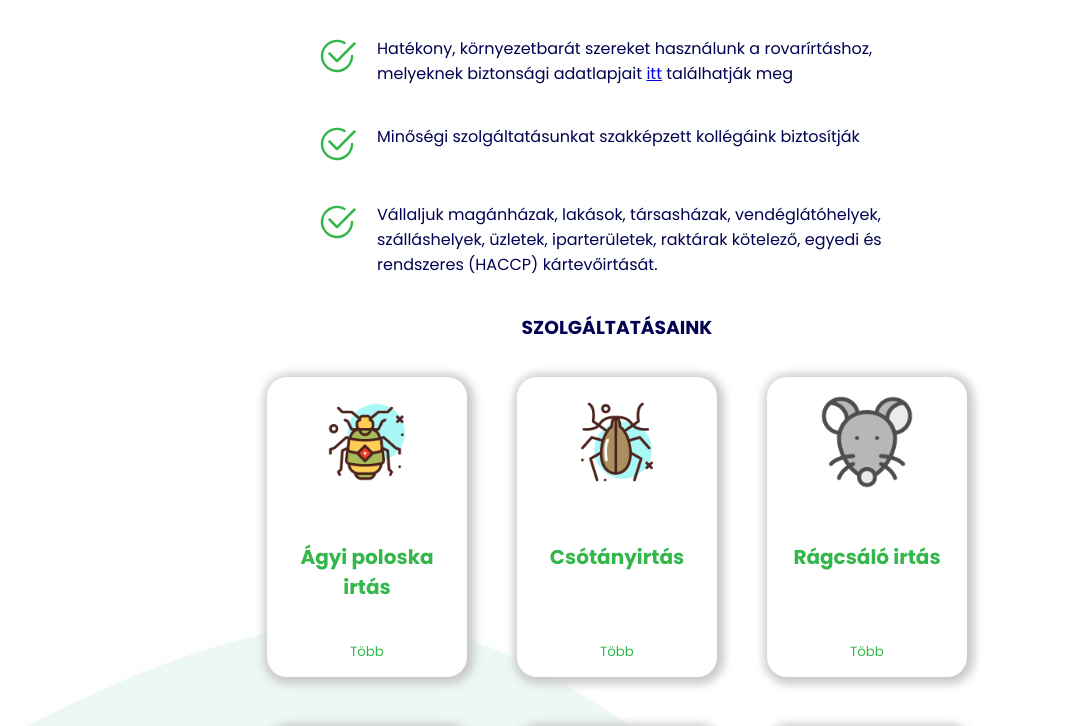
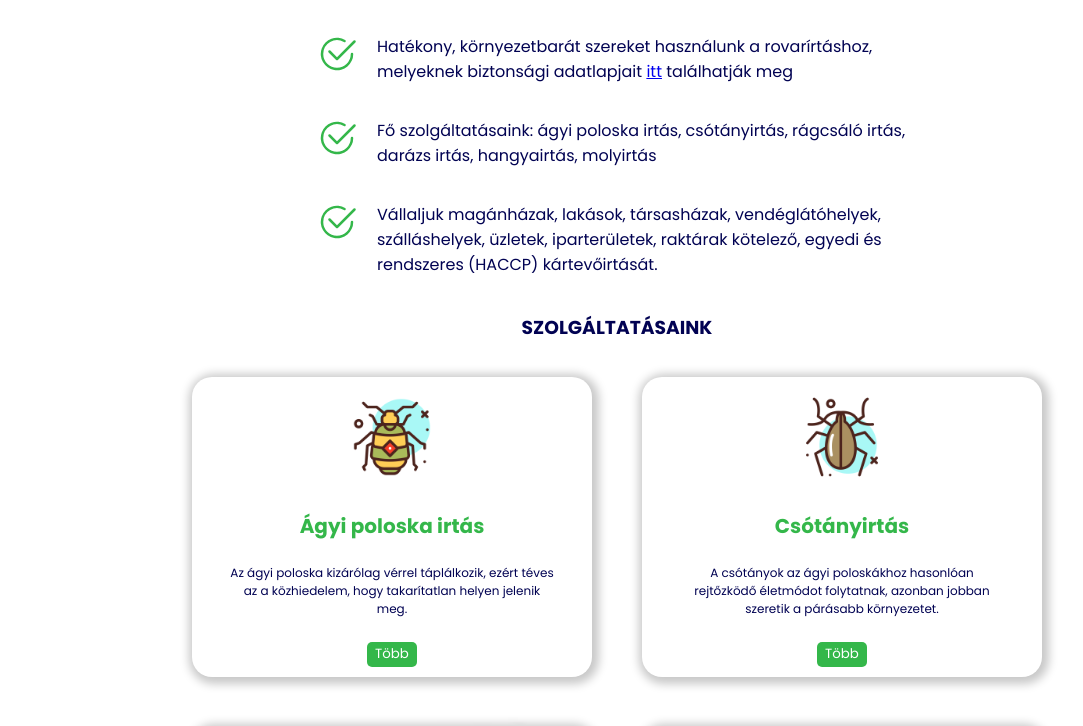
Before and after one commit to buikrisz/frugi, a React (Create React App) app: page / in a window 1280 px wide. Shown: the part 2105-2831 px from the top of the page, without its empty margins (23-1106 px from the left). Built offline with nearby package versions, Linux system fonts and the light colour scheme.

Commit message:
services section rework

```diff
--- a/src/components/PestChooseUs/PestChooseUs.css
+++ b/src/components/PestChooseUs/PestChooseUs.css
@@ -229,6 +229,7 @@
     }
 
     .pestChooseUsSection .content .rightContent {
+        gap: 10px;
         width: 325px;
     }
 
--- a/src/components/PestChooseUs/PestChooseUs.jsx
+++ b/src/components/PestChooseUs/PestChooseUs.jsx
@@ -30,7 +30,7 @@ function ChooseUs() {
                     <h3>Legjobb minőségű szolgáltatásokat biztosítjuk kártevő problémáira!</h3>
                     <div className="listItem">
                         <BsCheck2Circle className='check' />
-                        <h4>Figyelembe vesszük ügyfeleink biztonságát és elégedettségét</h4>
+                        <h4>Szakképzett kollégáink minőségi szolgáltatást biztosítanak, ügyfeleink elégedettségét és biztonságát szem előtt tartva</h4>
                     </div>
                     <div className="listItem">
                         <BsCheck2Circle className='check' />
@@ -38,7 +38,7 @@ function ChooseUs() {
                     </div>
                     <div className="listItem">
                         <BsCheck2Circle className='check' />
-                        <h4>Minőségi szolgáltatásunkat szakképzett kollégáink biztosítják</h4>
+                        <h4>Fő szolgáltatásaink: ágyi poloska irtás, csótányirtás, rágcsáló irtás, darázs irtás, hangyairtás, molyirtás</h4>
                     </div>
                     <div className="listItem">
                         <BsCheck2Circle className='check' />
--- a/src/components/PestServiceCard/PestServiceCard.css
+++ b/src/components/PestServiceCard/PestServiceCard.css
@@ -1,17 +1,18 @@
 .serviceCard {
     display: flex;
     flex-direction: column;
-    justify-content: center;
+    justify-content: space-between;
     align-items: center;
-    gap: 50px;
+    gap: 10px;
     height: 300px;
-    width: 200px;
+    width: 400px;
+    padding: 10px 20px;
     border-radius: 20px;
-    box-shadow: 2px 2px 10px 5px rgb(200, 200, 200);
+    box-shadow: 2px 2px 10px 5px #c8c8c8;
     background-color: #fff;
     color: #34b74a;
     cursor: pointer;
-    transition: 0.5s;
+    transition: 0.2s;
 }
 
 .serviceCard img {
@@ -21,11 +22,30 @@
 
 .serviceCard h4 {
     width: 90%;
-    height: 50px;
     font-size: 20px;
     text-align: center;
+}
+
+.serviceCard h6 {
+    width: 90%;
+    font-size: 12px;
+    color: #010252;
+    font-weight: 400;
+    text-align: center;
+}
+
+.serviceCard button {
+    height: 25px;
+    width: 50px;
+    background-color: #34b74a;
+    color: #fff;
+    border-radius: 5px;
 }
 
 .serviceCard:hover button {
     text-decoration: underline;
 }
+
+.serviceCard:hover {
+    box-shadow: 0px 0px 10px 5px #ababab;
+}
--- a/src/components/PestServiceCard/PestServiceCard.jsx
+++ b/src/components/PestServiceCard/PestServiceCard.jsx
@@ -1,12 +1,13 @@
 import React from 'react';
 import './PestServiceCard.css';
 
-function ServiceCard({ id, img, title, setShowDetails }) {
+function ServiceCard({ id, img, title, intro, setShowDetails }) {
 
 	return (
 		<div className='serviceCard' onClick={() => setShowDetails({ show: true, id })}>
 			<img src={img} alt={img} />
 			<h4>{title}</h4>
+			<h6>{intro}</h6>
 			<button>Több</button>
 		</div>
 	)
--- a/src/components/PestServices/PestServices.jsx
+++ b/src/components/PestServices/PestServices.jsx
@@ -11,7 +11,8 @@ import epuletek from '../../images/epuletek.png';
 
 function Services() {
     const services = [
-        {id:0, img: agyipoloska, title: "Ágyi poloska irtás", intro: ``, text: `Az ágyi poloska kizárólag vérrel táplálkozik, ezért téves az a közhiedelem, hogy
+        {id:0, img: agyipoloska, title: "Ágyi poloska irtás", intro: `Az ágyi poloska kizárólag vérrel táplálkozik, ezért téves az a közhiedelem, hogy
+        takarítatlan helyen jelenik meg.`, text: `Az ágyi poloska kizárólag vérrel táplálkozik, ezért téves az a közhiedelem, hogy
         takarítatlan helyen jelenik meg. Rozsdabarna színű 4-8 mm hosszú, szipókás
         rovar. Az ivarérett nőstény ágyi poloska naponta 2-3 petét rak, melyből 10-14 nap
         alatt kelnek ki a lárvák. Az ágyi poloska rejtőzködő életmódjának köszönhetően
@@ -33,7 +34,8 @@ function Services() {
         csótányokhoz hasonlóan az ágyi poloskák ellen pete állapotban hatékonyan
         nem lehet fellépni, ezért célszerű az első kezelés után 10-14 nappal - az újabb
         ágyi poloska nemzedék kikelése után – kártevőirtást végrehajtani.`},
-        {id:1, img: csotany, title: "Csótányirtás", intro: ``, text: `A csótányok az ágyi poloskákhoz hasonlóan rejtőzködő életmódot folytatnak,
+        {id:1, img: csotany, title: "Csótányirtás", intro: `A csótányok az ágyi poloskákhoz hasonlóan rejtőzködő életmódot folytatnak,
+        azonban jobban szeretik a párásabb környezetet.`, text: `A csótányok az ágyi poloskákhoz hasonlóan rejtőzködő életmódot folytatnak,
         azonban jobban szeretik a párásabb környezetet. Erősen lapított testű, ovális
         körvonalú rovarok a csótányok. Rágó szájszerveik vannak, mindenevők. A
         csótány petéiből a lárvák 2-4 hónap alatt kelnek ki, ez függ a hőmérséklettől és a
@@ -46,11 +48,11 @@ function Services() {
         irtószermentes állomást (ragacsoslapot) is használhatunk. Ahogy az ágyi
         poloskáknál is a csótányok esetében is célszerű egy második kezelést is
         egyeztetni a kártevőirtó szakemberrel a fertőzöttség függvényében.`},
-        {id:2, img: ragcsalo, title: "Rágcsáló irtás", intro: ``, text: "Hazánkban két patkányfaj fordul elő a vándorpatkány és a házi patkány. Térségünkben először a házi patkány jelent meg, de mára a vándorpatkány kiszorította és csak néha találkozunk vele. A patkányok megtalálhatóak föld alatti járatokban, csatornákban, fa- és téglarakásokban készített fészkeikben, talajszinten de házak, épületek padlásain is. Ahol megjelennek ott gyorsan elszaporodhatnak, ugyanis szaporák és három hónapos korukra ivaréretté válnak. Különböző betegségek terjesztésén kívül rágásukkal is jelentős kárt okoznak. Megrágják az épület tartószerkezeteit, villany-, vízvezetékeit. Alkalmanként nem kis kárt okozva ezzel."},
-        {id:3, img: darazs, title: "Darázs irtás", intro: ``, text: "A darazsak általában az embert nem bántják, kivéve ha veszélyeztetve érzik magukat, kolóniájukat. A darazsak fullánkjukat a méhektől eltérően többször is tudják használni, a befecskendezett méreg a kellemetlen csípő érzésen kívül allergiás reakciót is kiválthat. Jellemzően tavasszal kezdik meg a fészek építést, de más évszakban is szükség lehet az irtásukra."},
-        {id:4, img: hangya, title: "Hangyairtás", intro: ``, text: "A hangyák is kozmopolita élőlények. Hazánkban is megtalálhatók udvarokon és zárt helyeken, lakásokban, irodákban is. A szapora rovarok bolyokban élnek. Bármilyen épületben megtalálják a bejutás lehetőségét és ha kell maguk is képesek bejáratott útvonalat készíteni. Irtásukra a mérgezett csalétek gél kihelyezése és a permetezés szokott a leg célravezetőbb lenni."},
-        {id:5, img: moly, title: "Molyirtás", intro: ``, text: `Hazánkban jellemzően az élelmiszer és ruhamoly okoz kellemetlenséget. Az élelmiszer moly a konyhák és éléskamrák ellensége, a ruhamoly pedig nevéhez méltóan elsősorban a ruhásszekrényekben garázdálkodik. Irtásuk fontos, mert hamar elszaporodnak és az esti nyugalom megzavarásán kívül tönkre tehetik az élelmiszer alapanyagokat (liszt, fűszerek…) vagy éppen szeretett ruhadarabjainkat. Ha a szekrénybe teszünk szárított levendulát, dohányt vagy narancshéjat az elriaszthatja a molyokat. A molyokat jellemzően feromonos csapdákkal tudjuk megfékezni. Ez azonban egy hosszabb folyamat. Nagyobb fertőzés esetén kellő odafigyeléssel irtószeres irtás is szóba jöhet.`},
-        {id:6, img: epuletek, title: "Vállalkozásoknak", intro: ``, text: `Vállaljuk lakások, társasházak, vendéglátóhelyek, szálláshelyek, üzletek, iparterületek, raktárak kötelező, egyedi és rendszeres (HACCP) kártevőirtását.`}
+        {id:2, img: ragcsalo, title: "Rágcsáló irtás", intro: `Hazánkban két patkányfaj fordul elő a vándorpatkány és a házi patkány.`, text: "Hazánkban két patkányfaj fordul elő a vándorpatkány és a házi patkány. Térségünkben először a házi patkány jelent meg, de mára a vándorpatkány kiszorította és csak néha találkozunk vele. A patkányok megtalálhatóak föld alatti járatokban, csatornákban, fa- és téglarakásokban készített fészkeikben, talajszinten de házak, épületek padlásain is. Ahol megjelennek ott gyorsan elszaporodhatnak, ugyanis szaporák és három hónapos korukra ivaréretté válnak. Különböző betegségek terjesztésén kívül rágásukkal is jelentős kárt okoznak. Megrágják az épület tartószerkezeteit, villany-, vízvezetékeit. Alkalmanként nem kis kárt okozva ezzel."},
+        {id:3, img: darazs, title: "Darázs irtás", intro: `A darazsak általában az embert nem bántják, kivéve ha veszélyeztetve érzik magukat, kolóniájukat.`, text: "A darazsak általában az embert nem bántják, kivéve ha veszélyeztetve érzik magukat, kolóniájukat. A darazsak fullánkjukat a méhektől eltérően többször is tudják használni, a befecskendezett méreg a kellemetlen csípő érzésen kívül allergiás reakciót is kiválthat. Jellemzően tavasszal kezdik meg a fészek építést, de más évszakban is szükség lehet az irtásukra."},
+        {id:4, img: hangya, title: "Hangyairtás", intro: `A hangyák is kozmopolita élőlények. Hazánkban is megtalálhatók udvarokon és zárt helyeken, lakásokban, irodákban is.`, text: "A hangyák is kozmopolita élőlények. Hazánkban is megtalálhatók udvarokon és zárt helyeken, lakásokban, irodákban is. A szapora rovarok bolyokban élnek. Bármilyen épületben megtalálják a bejutás lehetőségét és ha kell maguk is képesek bejáratott útvonalat készíteni. Irtásukra a mérgezett csalétek gél kihelyezése és a permetezés szokott a leg célravezetőbb lenni."},
+        {id:5, img: moly, title: "Molyirtás", intro: `Hazánkban jellemzően az élelmiszer és ruhamoly okoz kellemetlenséget.`, text: `Hazánkban jellemzően az élelmiszer és ruhamoly okoz kellemetlenséget. Az élelmiszer moly a konyhák és éléskamrák ellensége, a ruhamoly pedig nevéhez méltóan elsősorban a ruhásszekrényekben garázdálkodik. Irtásuk fontos, mert hamar elszaporodnak és az esti nyugalom megzavarásán kívül tönkre tehetik az élelmiszer alapanyagokat (liszt, fűszerek…) vagy éppen szeretett ruhadarabjainkat. Ha a szekrénybe teszünk szárított levendulát, dohányt vagy narancshéjat az elriaszthatja a molyokat. A molyokat jellemzően feromonos csapdákkal tudjuk megfékezni. Ez azonban egy hosszabb folyamat. Nagyobb fertőzés esetén kellő odafigyeléssel irtószeres irtás is szóba jöhet.`},
+        {id:6, img: epuletek, title: "Vállalkozásoknak", intro: `Vállaljuk lakások, társasházak, vendéglátóhelyek, szálláshelyek, üzletek, iparterületek, raktárak kötelező, egyedi és rendszeres (HACCP) kártevőirtását.`, text: `Vállaljuk lakások, társasházak, vendéglátóhelyek, szálláshelyek, üzletek, iparterületek, raktárak kötelező, egyedi és rendszeres (HACCP) kártevőirtását.`}
     ];
 
     const [showDetails, setShowDetails] = useState({ show: false, id: null })
@@ -59,7 +61,7 @@ function Services() {
         <div id='szolgaltatasok' className='pestServicesSection'>
             <h3 className='title'>Szolgáltatásaink</h3>
             <div className='serviceCards'>
-                {services.map(service => <PestServiceCard key={service.id} id={service.id} img={service.img} title={service.title} setShowDetails={setShowDetails} /> )}
+                {services.map(service => <PestServiceCard key={service.id} id={service.id} img={service.img} title={service.title} intro={service.intro} setShowDetails={setShowDetails} /> )}
             </div>
             { showDetails.show && <PestServiceDetails img={services[showDetails.id].img} title={services[showDetails.id].title} text={services[showDetails.id].text} setShowDetails={setShowDetails} />}
         </div>
```
